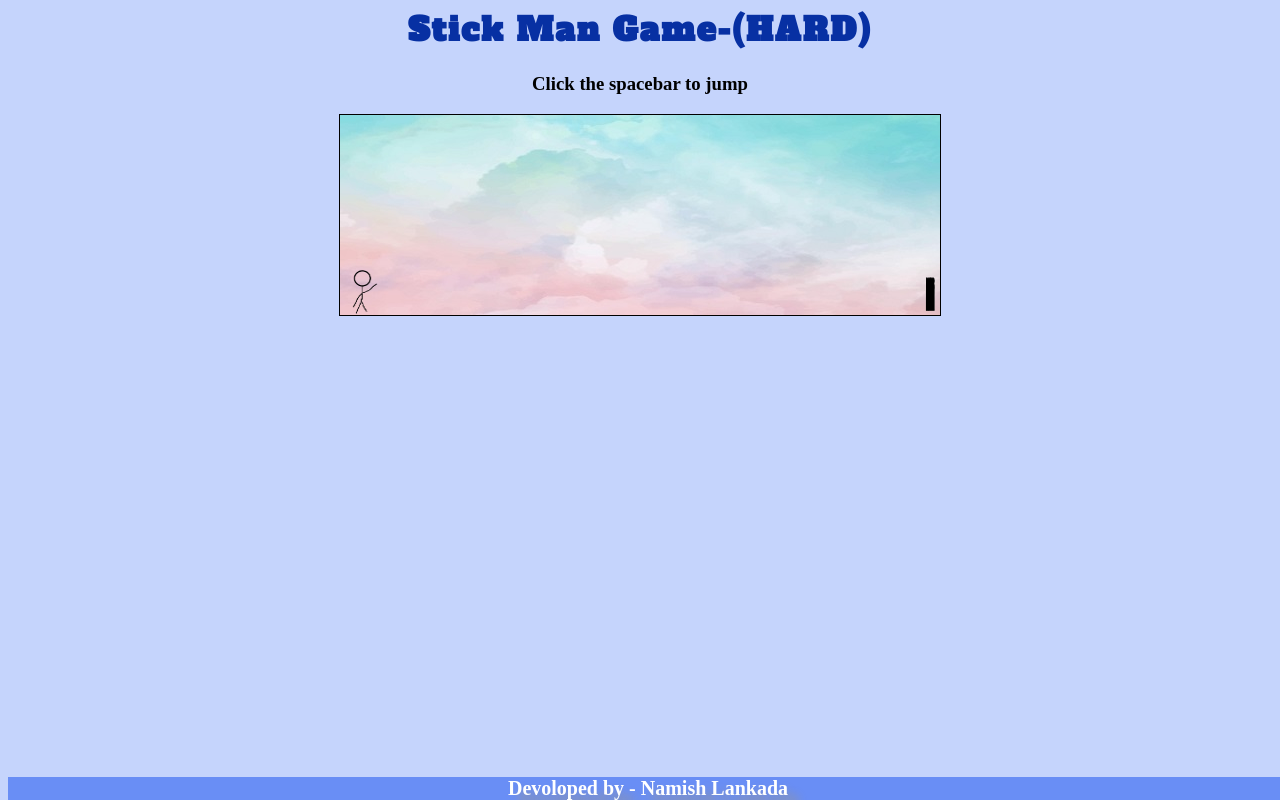
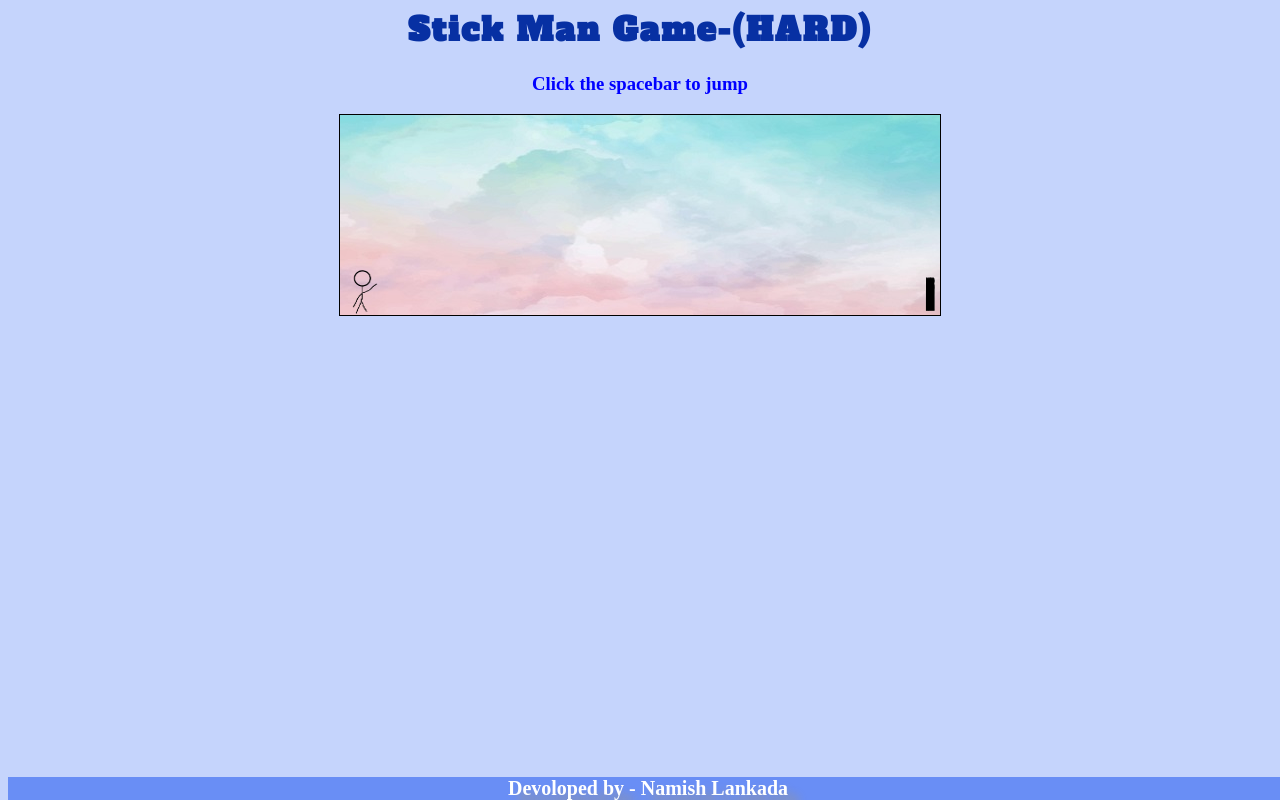
Before and after one commit to Namish465/Stick-Man-Game, a plain HTML site: page index.html in a window 1280 px wide. Drawn offline with nearby package versions, Linux system fonts and the light colour scheme; a web font is replaced by a local one.

Commit message:
Update style.css

```diff
--- a/style.css
+++ b/style.css
@@ -91,3 +91,10 @@
   {
     background-color: #c5d4fc;
   }
+
+  #small
+  {
+ color: blue;
+ font-weight: bold;
+
+  }
```
